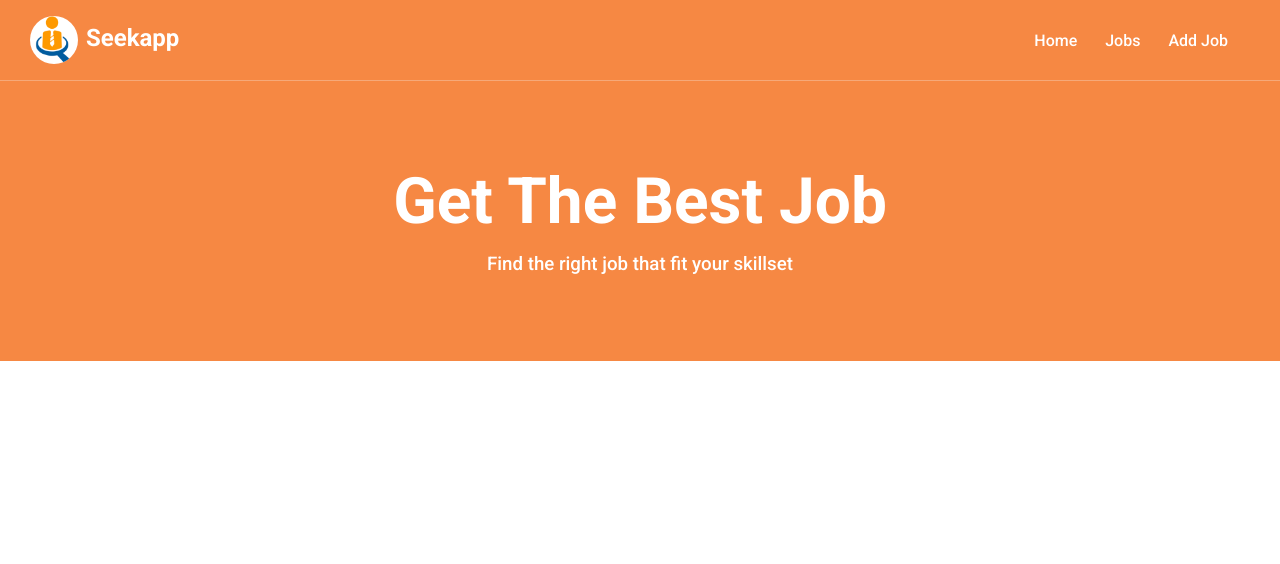
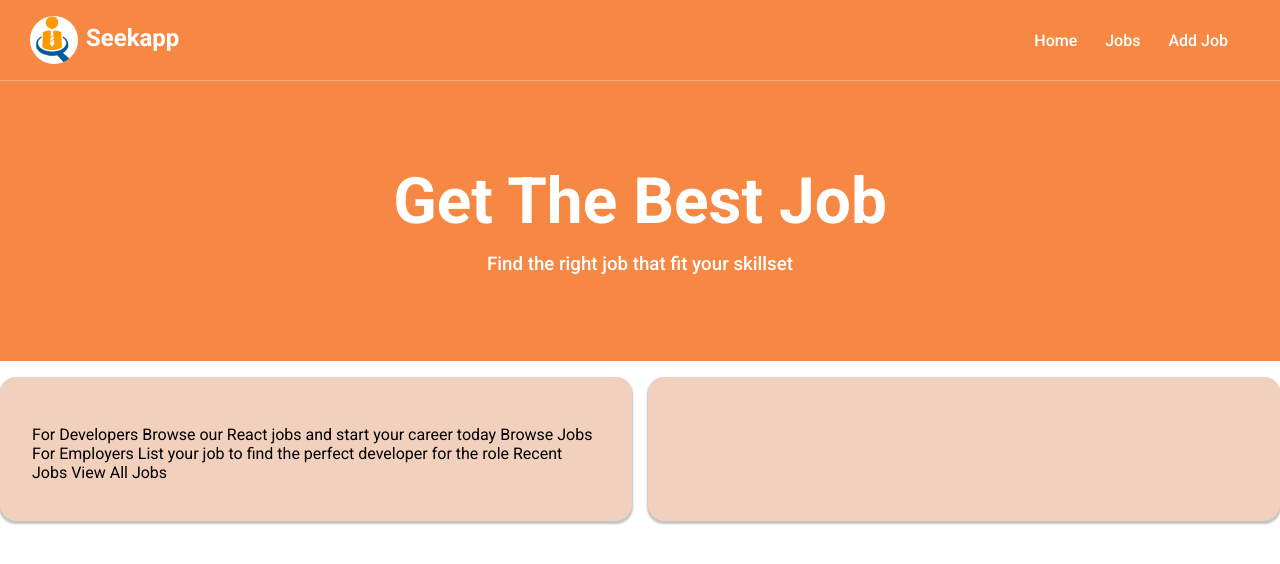
Before and after one commit to Matthewdo1231/Seekapp-ReactProject, a React (Vite) app: page / in a window 1280 px wide. Shown: the top 564 px of the page. Built offline with nearby package versions, Linux system fonts and the light colour scheme.

Commit message:
added cards section

```diff
--- a/package.json
+++ b/package.json
@@ -24,6 +24,6 @@
     "eslint-plugin-react-refresh": "^0.4.6",
     "postcss": "^8.4.38",
     "tailwindcss": "^3.4.3",
-    "vite": "^5.2.0"
+    "vite": "^5.2.8"
   }
 }
--- /dev/null
+++ b/src/Card.jsx
@@ -0,0 +1,10 @@
+import React from 'react'
+import "./styles/Card.css"
+
+const Card = ({children}) => {
+  return (
+    <div className='Card'>{children}</div>
+  )
+}
+
+export default Card
--- a/src/HomeCards.jsx
+++ b/src/HomeCards.jsx
@@ -1,9 +1,20 @@
-import React from "react";
+import React, { Children } from "react";
+import Card from "./Card.jsx";
+import "./styles/HomeCards.css";
 
 const HomeCards = () => {
   return (
     <section className="HomeCards-Section">
-      <div className="HomeCards-Container"></div>
+      <div className="HomeCards-Container">
+        <Card>
+          <p>
+            For Developers Browse our React jobs and start your career today
+            Browse Jobs For Employers List your job to find the perfect
+            developer for the role Recent Jobs View All Jobs
+          </p>
+        </Card>
+        <Card></Card>
+      </div>
     </section>
   );
 };
--- /dev/null
+++ b/src/styles/Card.css
@@ -0,0 +1,10 @@
+.Card{
+    height: 5rem;
+    width: 678px;
+    background-color: rgb(241, 208, 189);
+
+    padding: 2rem;
+
+    border-radius: 1rem;
+    box-shadow: 0px 2px 2px 1px rgba(152, 152, 152,.6);
+}
--- /dev/null
+++ b/src/styles/HomeCards.css
@@ -0,0 +1,8 @@
+.HomeCards-Container{
+    display: flex;
+    flex-direction: row;
+    margin-top: 1rem;
+
+    justify-content: center;
+    gap: 1rem;
+}
```
Also changed, not shown: 1 other file (tests, documents, lock files or other folders).
